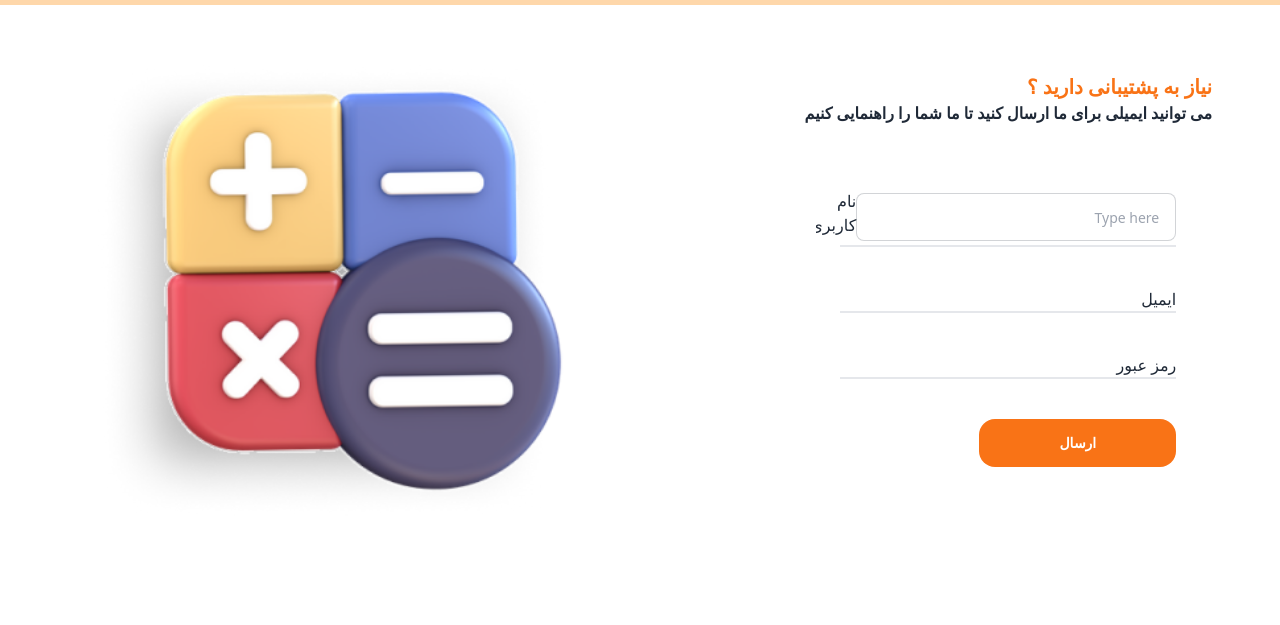
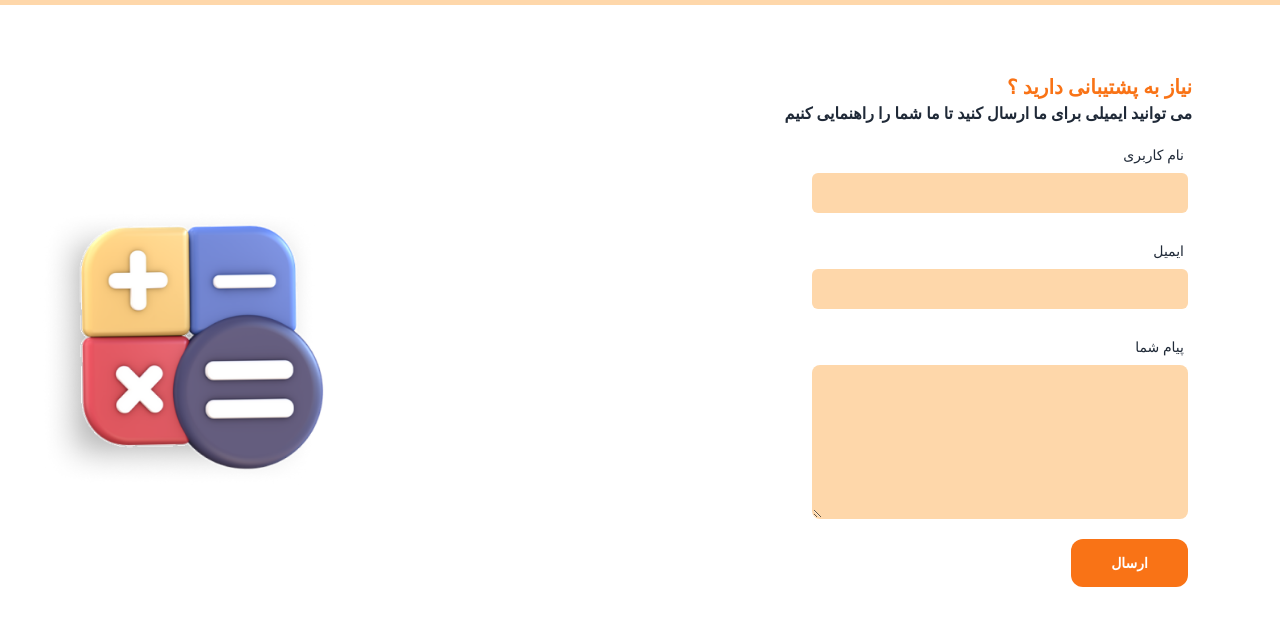
Before and after one commit to shMolaee/tcss, a website: page src/support.html in a window 1280 px wide. Shown: the part 63-688 px from the top of the page. Drawn offline with Linux system fonts and the light colour scheme.

Commit message:
supported page

```diff
--- a/src/support.html
+++ b/src/support.html
@@ -90,32 +90,39 @@
             </div>
         </div>
     </div>
-    <div class="flex justify-between p-10">
-        <div class="flex bg-white rounded-r-2xl p-7 flex-col justify-start">
-            <div class="items-title font-bold text-xl text-orange-500">نیاز به پشتیبانی دارید ؟</div>
-            <div class="items-title font-bold text-md">می توانید ایمیلی برای ما ارسال کنید تا ما شما را راهنمایی کنیم </div>
-            <form class="w-full max-w-sm mx-auto rounded-lg overflow-hidden mt-10 p-6 space-y-10">
-                <div class="relative border-b-2 focus-within:border-blue-500 py-1">
-                    <input type="text" placeholder="Type here" class="input input-bordered input-md w-full max-w-xs">
-                    <label for="username" class="absolute top-0 duration-300 origin-0">نام کاربری</label>
-                </div>
-                <div class="relative border-b-2 focus-within:border-blue-500">
-                    <input type="text" name="email" placeholder=" " class="block w-full appearance-none focus:outline-none bg-transparent" />
-                    <label for="email" class="absolute top-0 duration-300 origin-0">ایمیل</label>
-                </div>
-                <div class="relative border-b-2 focus-within:border-blue-500">
-                    <input type="password" name="password" placeholder=" " class="block w-full appearance-none focus:outline-none bg-transparent" />
-                    <label for="password" class="absolute top-0 duration-300 origin-0">رمز عبور</label>
-                </div>
+    <div class="flex md:flex-row flex-col md:justify-between p-10 items-center">
+        <div class="flex bg-white w-full rounded-r-2xl p-7 flex-col">
+            <div class="absolute px-5 "><div class="items-title font-bold text-xl text-orange-500 text-start ">نیاز به پشتیبانی دارید ؟</div>
+                <div class="items-title font-bold text-md md:text-start text-center">می توانید ایمیلی برای ما ارسال کنید تا ما شما را راهنمایی کنیم </div></div>
+            <div class="flex justify-start">
+                <form class="w-6/12   rounded-lg overflow-hidden mt-10 p-6 space-y-5">
+                    <div class="form-control w-full  top-10">
+                        <label class="label">
+                            <span class="label-text">نام کاربری</span>
+                        </label>
+                        <input type="text" class="rounded-md bg-orange-200 py-2 px-5 w-full">
+                    </div>
+                    <div class="form-control w-full">
+                        <label class="label">
+                            <span class="label-text">ایمیل</span>
+                        </label>
+                        <input type="text" class="rounded-md bg-orange-200 py-2 px-5 w-full">
+                    </div>
+                    <div class="form-control w-full">
+                        <label class="label">
+                            <span class="label-text">پیام شما</span>
+                        </label>
+                        <textarea class="textarea textarea-ghost bg-orange-200 py-12"></textarea>
+                    </div>
+                    <div class="flex md:justify-start justify-center">
+                        <a class="btn px-10 btn-md btn-sm rounded-xl  bg-orange-500 text-white border-none">
+                            ارسال</a></div>
 
-                <div class="flex justify-start">
-                    <a class="btn px-20 btn-md btn-sm rounded-2xl  bg-orange-500 text-white border-none">
-                        ارسال</a></div>
-
-            </form>
+                </form>
+            </div>
         </div>
-        <div class="w-1/2 flex justify-center">
-            <img src="/images/calculator-3671700-3061901%201.png" alt="" class="w-34 h-34">
+        <div class="md:w-1/3 w-full h-max">
+            <img src="/images/calculator-3671700-3061901%201.png" alt="" class="w-full">
         </div>
     </div>
 
```
Also changed, not shown: dist/output.css.
